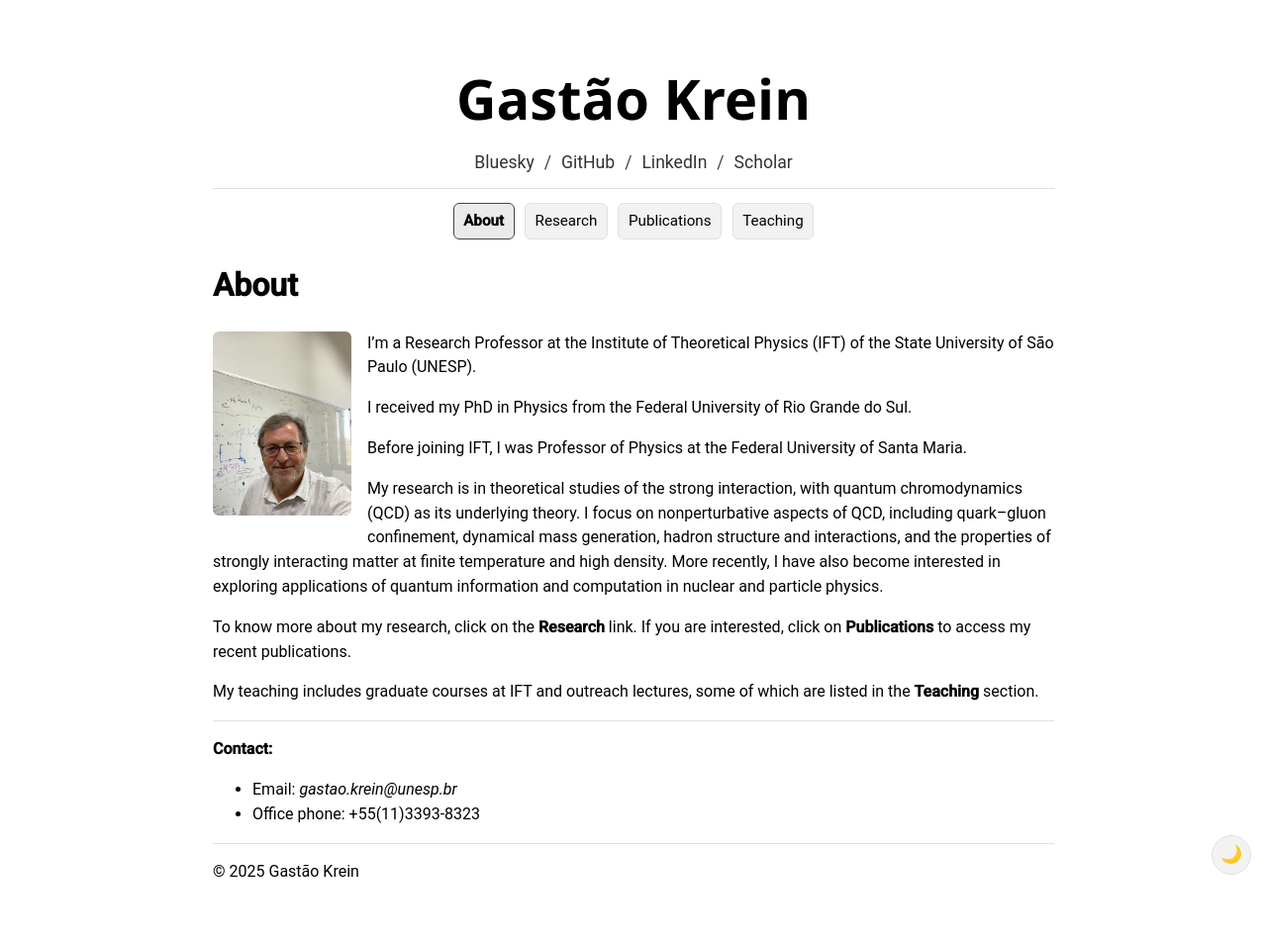
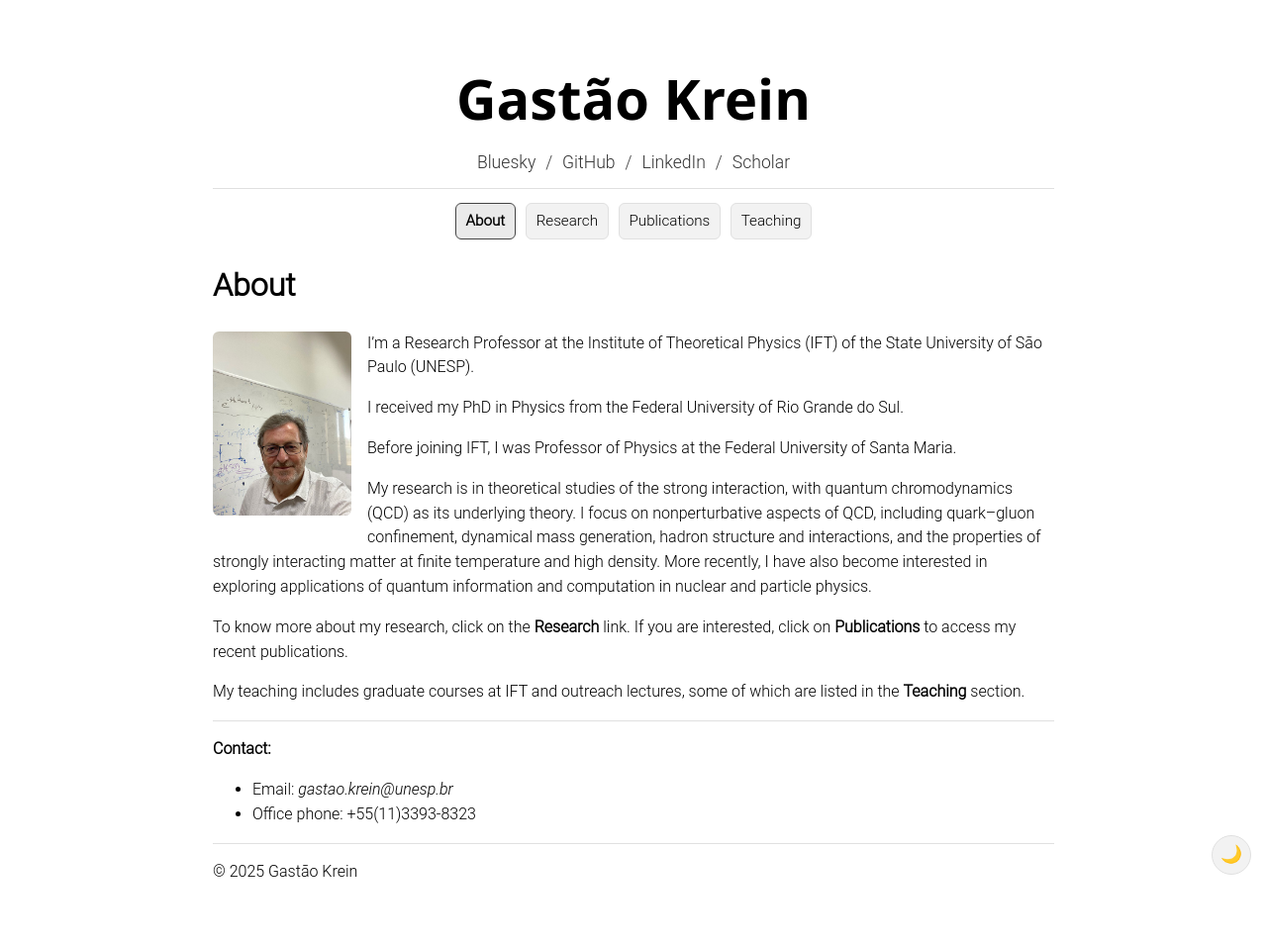
Before and after one commit to gkrein/gkrein.github.io, a Jekyll site: the page built from index.md, in a window 1280 px wide. Shown: the whole page at 99% size. Built offline with Jekyll 4.4.1, drawn with Linux system fonts in a browser that asks for light colours; some web fonts are replaced.

Commit message:
Update site.css

```diff
--- a/assets/css/site.css
+++ b/assets/css/site.css
@@ -84,7 +84,7 @@ html, body {
 body {
   background-color: var(--bg-color);
   color: var(--text-color);
-  font-family: Roboto, Arial, Helvetica,  -apple-system, BlinkMacSystemFont, "Segoe UI", "Apple Color Emoji", "Segoe UI Emoji";
+  font-family: "Roboto Light", Arial, Helvetica, -apple-system, BlinkMacSystemFont, "Segoe UI", "Apple Color Emoji", "Segoe UI Emoji";
   line-height: 1.55;
   margin: 1.5rem;
 }
@@ -96,7 +96,7 @@ a:hover { text-decoration: underline; }
 
 /* Masthead: centered name + centered social links */
 .masthead { text-align: center; margin-bottom: 0.75rem; }
-.masthead h1 { font-family: "Robotto Light", "Segoe UI Light", "Segoe UI", "DejaVu Sans ExtraLight", "DejaVu Sans", -apple-system, BlinkMacSystemFont, Roboto,
+.masthead h1 { font-family: "Roboto-ExtraLight", "DejaVu Sans ExtraLight", "Segoe UI Light", "Segoe UI", "DejaVu Sans", -apple-system, BlinkMacSystemFont, Roboto,
                Arial, sans-serif; font-size: 3.5rem; margin-top: 3.5rem; margin-bottom: 0.5rem; font-weight: 600; }
 .masthead .social { font-size: 1.10rem; color: var(--muted-text); }
 .masthead .social a { color: var(--text-color); opacity: 0.8; }
```
